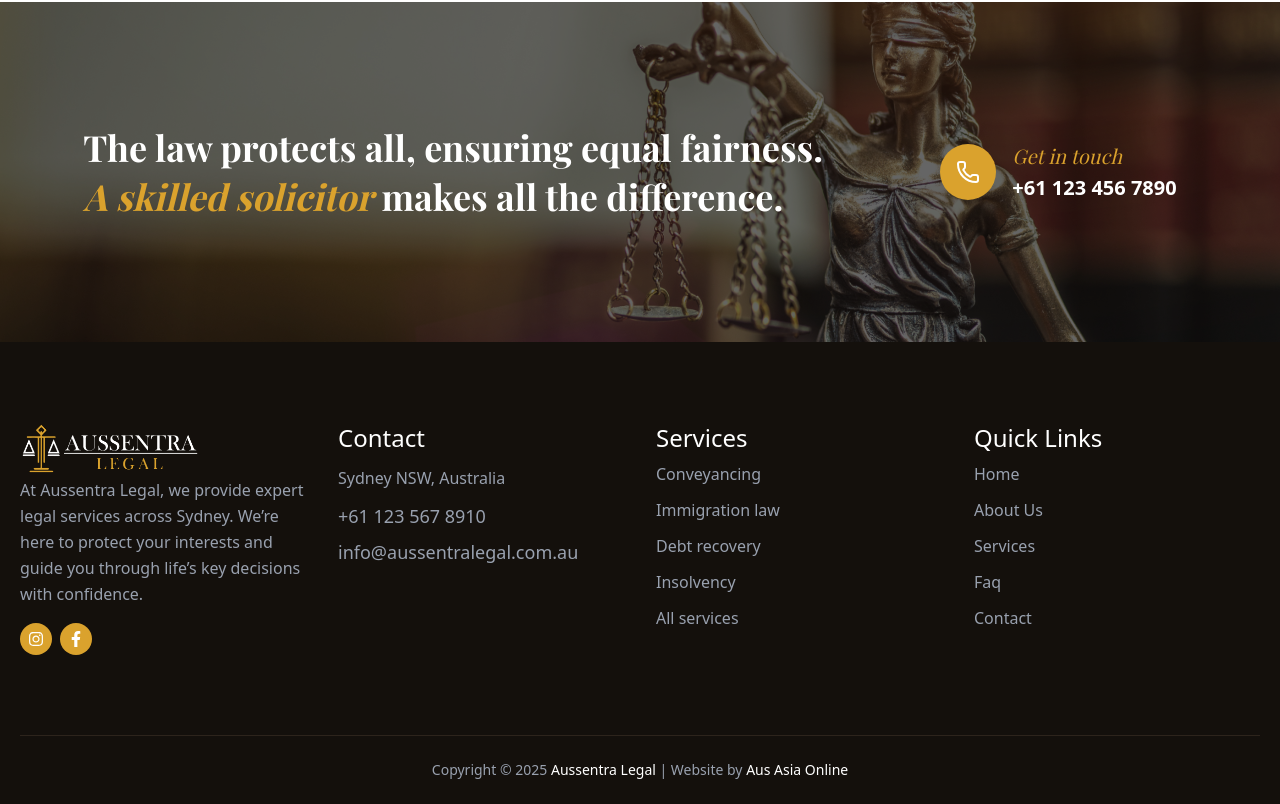
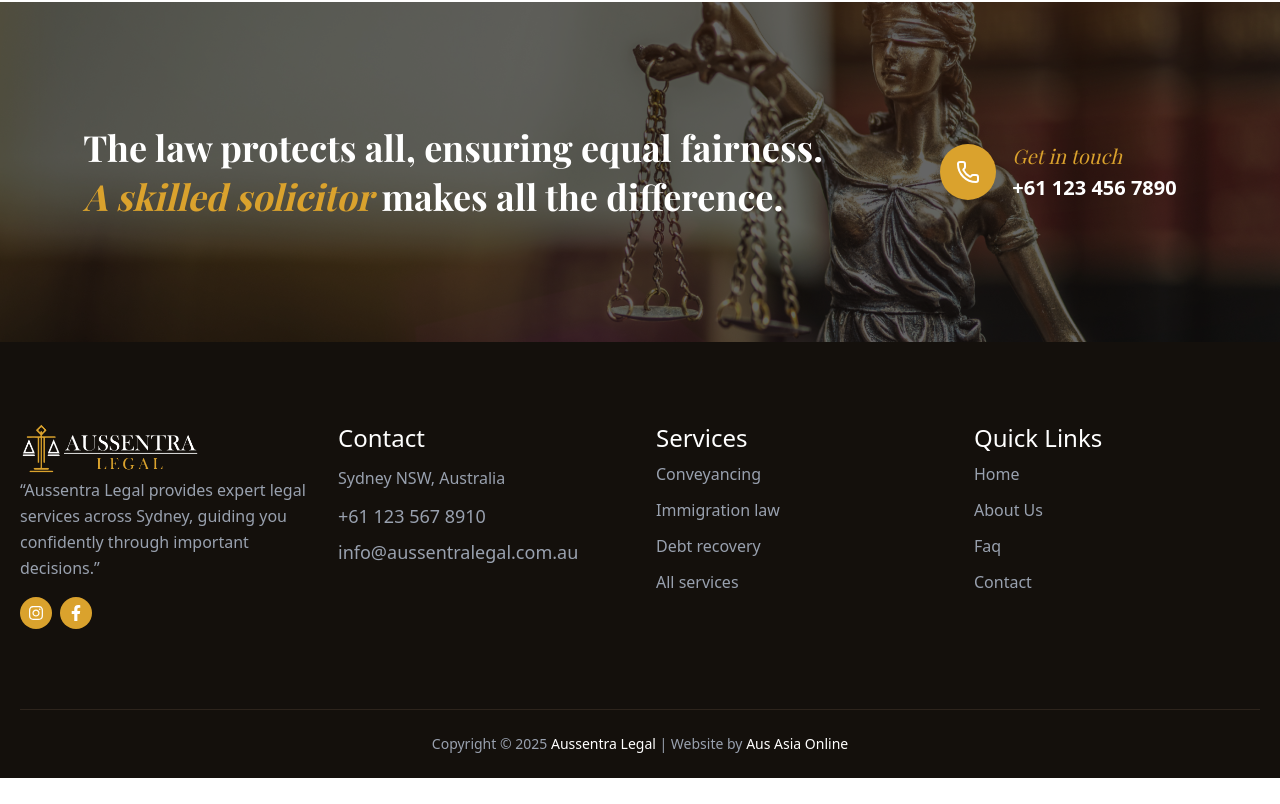
Before and after one commit to jewel-rana-ausasia/aussentra-legal, a Next.js app: page /contact in a window 1280 px wide. Shown: the part 1362-2166 px from the top of the page. After the commit the page ends 2140 px from the top, so only its background shows below. Built offline with nearby package versions, Linux system fonts and the light colour scheme; no server answers; the database is empty.

Commit message:
Update the email link

```diff
--- a/components/ContactSection.tsx
+++ b/components/ContactSection.tsx
@@ -30,8 +30,9 @@ const ContactSection = () => {
   }, []);
 
   const getType = (label: string) => {
-    if (label.toLowerCase().includes("phone")) return "phone";
-    if (label.toLowerCase().includes("email")) return "email";
+    const l = label.toLowerCase().replace(/[^a-z]/g, ""); // remove non-letter chars
+    if (l.includes("phone")) return "phone";
+    if (l.includes("email")) return "email";
     return "text";
   };
 
@@ -40,6 +41,7 @@ const ContactSection = () => {
       <div className="max-w-7xl mx-auto px-2 md:px-5 lg:px-10">
         <div className="grid grid-cols-1 lg:grid-cols-2 gap-8 items-start lg:items-center">
           {/* Left Side */}
+
           <div className="max-w-xl mx-auto lg:mx-0">
             <h2 className="text-xl md:text-2xl lg:text-4xl font-semibold mb-8 lg:mb-10 font-playfair mt-5">
               Do you need help?{" "}
--- a/components/Footer.tsx
+++ b/components/Footer.tsx
@@ -17,11 +17,10 @@ export default function Footer() {
     "Conveyancing",
     "Immigration law",
     "Debt recovery",
-    "Insolvency",
     "All services",
   ];
 
-  const quickLinks = ["Home", "About Us", "Services", "Faq", "Contact"];
+  const quickLinks = ["Home", "About Us", "Faq", "Contact"];
 
   // Function to get href for any navigation item
   const getHref = (label: string) => {
@@ -126,9 +125,8 @@ export default function Footer() {
                 />
               </Link>
               <p className="text-gray-400 text-xs md:text-sm lg:text-base leading-relaxed">
-                At Aussentra Legal, we provide expert legal services across
-                Sydney. We’re here to protect your interests and guide you
-                through life’s key decisions with confidence.
+                “Aussentra Legal provides expert legal services across Sydney,
+                guiding you confidently through important decisions.”
               </p>
               <div className="social-icons mt-4">
                 <ul className="flex space-x-2">
```
